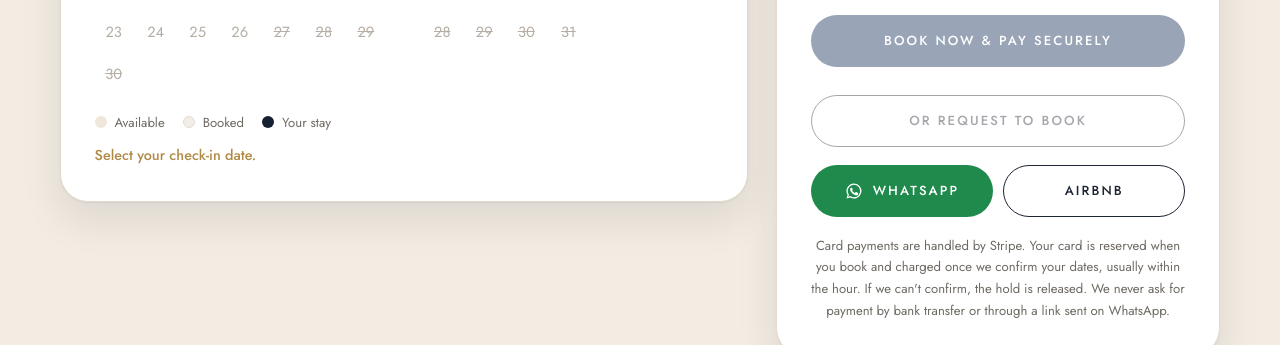
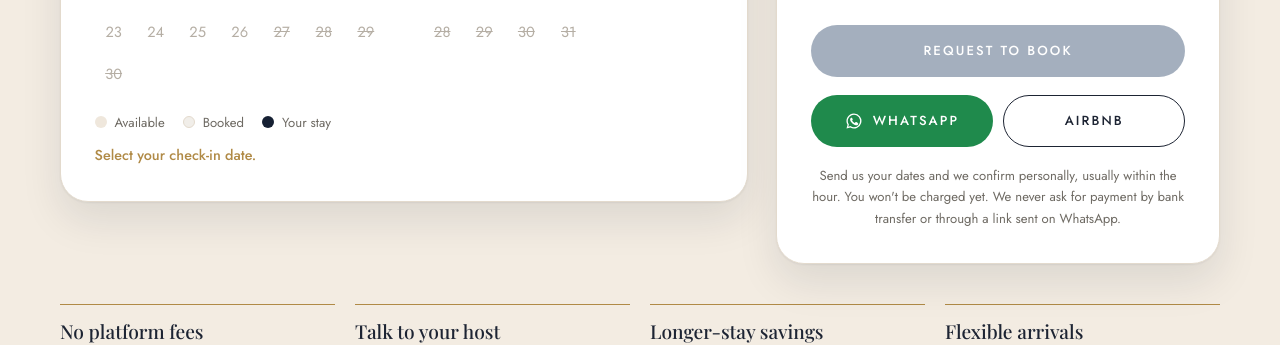
Before and after one commit to Darakocev/yourlondonstay, a website: page index.html in a window 1280 px wide. Shown: the part 7137-7482 px from the top of the page. Drawn offline with Linux system fonts and the light colour scheme; no server answers.

Commit message:
Pause online card payment: hide Book now button and refuse checkout until PAYMENTS_ENABLED=true
Co-Authored-By: Claude Opus 5.5 <noreply@anthropic.com>
Claude-Session: https://claude.ai/code/session_01SkLLYjpeAbr3WtquEaPsv6

```diff
--- a/index.html
+++ b/index.html
@@ -421,7 +421,7 @@ h1,h2,h3,.logo b{font-family:var(--display);font-weight:500;letter-spacing:0}
 @media(max-width:700px){.map{aspect-ratio:auto;height:360px;border-radius:60px 24px 60px 24px}.mosaic .m1,.loc__img,.gal.all button:first-child{border-radius:90px 30px 90px 30px}}
 
 .quote .btn{width:100%}#qDirect{margin-top:10px}
-#qPay:disabled{opacity:.45;cursor:not-allowed}
+#qPay[hidden]{display:none!important}#qPay:disabled{opacity:.45;cursor:not-allowed}
 .pay__msg{margin:12px 0 0;padding:12px 14px;border-radius:14px;background:#e8f3ec;color:#1f5a3f;font-size:.92rem}
 .pay__msg--err{background:#fbecea;color:#8a2e24}
 html,body{overflow-x:clip}
@@ -577,14 +577,14 @@ html,body{overflow-x:clip}
           <div class="full"><label for="qGuests">Guests</label><select id="qGuests"><option value="1">1 guest</option><option value="2" selected>2 guests</option><option value="3">3 guests</option><option value="4">4 guests</option></select></div>
         </div>
         <ul class="lines" id="qLines"><li><span>Weeknights (Sun–Thu)</span><span>from £125</span></li><li><span>Fri &amp; Sat nights</span><span>from £152</span></li></ul>
-        <button class="btn btn--primary" id="qPay" type="button" disabled>Book now &amp; pay securely</button>
-        <a class="btn btn--line" id="qDirect" href="#contact" aria-disabled="true">Or request to book</a>
+        <button class="btn btn--primary" id="qPay" type="button" disabled hidden>Book now &amp; pay securely</button>
+        <a class="btn btn--primary" id="qDirect" href="#contact" aria-disabled="true">Request to book</a>
         <p class="pay__msg" id="qPayMsg" role="status" hidden></p>
         <div class="btn-row" style="display:grid;grid-template-columns:1fr 1fr;gap:10px">
           <a class="btn btn--wa" id="qWa" href="https://wa.me/447848108122" target="_blank" rel="noopener"><svg viewBox="0 0 24 24" fill="currentColor" aria-hidden="true"><path d="M12 2a10 10 0 0 0-8.6 15.1L2 22l5-1.3A10 10 0 1 0 12 2Zm0 18.2c-1.5 0-3-.4-4.3-1.2l-.3-.2-3 .8.8-2.9-.2-.3A8.2 8.2 0 1 1 12 20.2Zm4.5-6.1c-.2-.1-1.5-.7-1.7-.8-.2-.1-.4-.1-.6.1l-.8 1c-.1.2-.3.2-.5.1a6.7 6.7 0 0 1-3.3-2.9c-.2-.4.2-.4.7-1.3.1-.2 0-.3 0-.4l-.8-1.8c-.2-.5-.4-.4-.6-.4h-.5a1 1 0 0 0-.7.3 3 3 0 0 0-.9 2.2 5.2 5.2 0 0 0 1.1 2.8 11.9 11.9 0 0 0 4.6 4c1.7.7 2.4.8 3.2.7.5-.1 1.5-.6 1.8-1.2.2-.6.2-1.1.1-1.2l-.5-.2Z"/></svg>WhatsApp</a>
           <a class="btn btn--line" id="qAirbnb" href="https://www.airbnb.co.uk/rooms/1245107111113572905" target="_blank" rel="noopener">Airbnb</a>
         </div>
-        <p class="quote__note">Card payments are handled by Stripe. Your card is reserved when you book and charged once we confirm your dates, usually within the hour. If we can't confirm, the hold is released. We never ask for payment by bank transfer or through a link sent on WhatsApp.</p>
+        <p class="quote__note">Send us your dates and we confirm personally, usually within the hour. You won't be charged yet. We never ask for payment by bank transfer or through a link sent on WhatsApp.</p>
       </aside>
     </div>
     <div class="why">
@@ -983,7 +983,7 @@ html,body{overflow-x:clip}
     if(cE)L.appendChild(li(money(we)+" × "+cE+(cE>1?" weekend nights":" weekend night"),money(cE*we)));
     if(disc)L.appendChild(li(dl,"−"+money(disc),"disc"));
     L.appendChild(li("Total, "+n+(n>1?" nights":" night"),money(tot),"tot"));
-    $("qDirect").setAttribute("aria-disabled","false");$("qPay").disabled=false;
+    $("qDirect").setAttribute("aria-disabled","false");/* online payment paused: $("qPay").disabled=false; */
     $("qAirbnb").href=CFG.airbnb+"?check_in="+key(cin)+"&check_out="+key(cout)+"&adults="+g;
     var txt="Hello Darko, I'd like to book Your London Stay from "+long(cin)+" to "+long(cout)+" ("+n+(n>1?" nights":" night")+", "+g+(g>1?" guests":" guest")+"). Website price: "+money(tot)+".";
     $("qWa").href="https://wa.me/"+CFG.whatsapp+"?text="+encodeURIComponent(txt);
@@ -993,7 +993,7 @@ html,body{overflow-x:clip}
   $("calMonths").addEventListener("click",function(e){
     var b=e.target.closest(".day");if(!b||b.disabled)return;var t=+b.dataset.t,h=$("calHint");
     if(!cin||cout){if(!free(t))return;cin=t;cout=null;h.textContent="Now select your check-out date.";if(window.ylsT)ylsT("cal_in",{in:key(t)});}
-    else if(t>cin&&t<=maxOut(cin)){cout=t;h.textContent="Your dates are set. Book now and pay securely, or message us on WhatsApp.";}
+    else if(t>cin&&t<=maxOut(cin)){cout=t;h.textContent="Your dates are set. Request to book, or message us on WhatsApp.";}
     else if(free(t)){cin=t;h.textContent="Check-in updated. Now select your check-out date.";if(window.ylsT)ylsT("cal_in",{in:key(t)});}
     else return;
     render();
--- a/netlify/functions/checkout.mjs
+++ b/netlify/functions/checkout.mjs
@@ -20,6 +20,8 @@ const json = (body, status = 200) => new Response(JSON.stringify(body), { status
 
 export default async (req) => {
   if (req.method !== "POST") return json({ error: "Method not allowed" }, 405);
+  // Online payment is paused until Stripe setup is finished. Set PAYMENTS_ENABLED=true in Netlify to reopen.
+  if (process.env.PAYMENTS_ENABLED !== "true") return json({ error: "Online payment is not available yet. Please request to book or message us." }, 503);
   const secret = process.env.STRIPE_SECRET_KEY;
   if (!secret) return json({ error: "Online payment is not set up yet. Please message us to book." }, 503);
 
```
